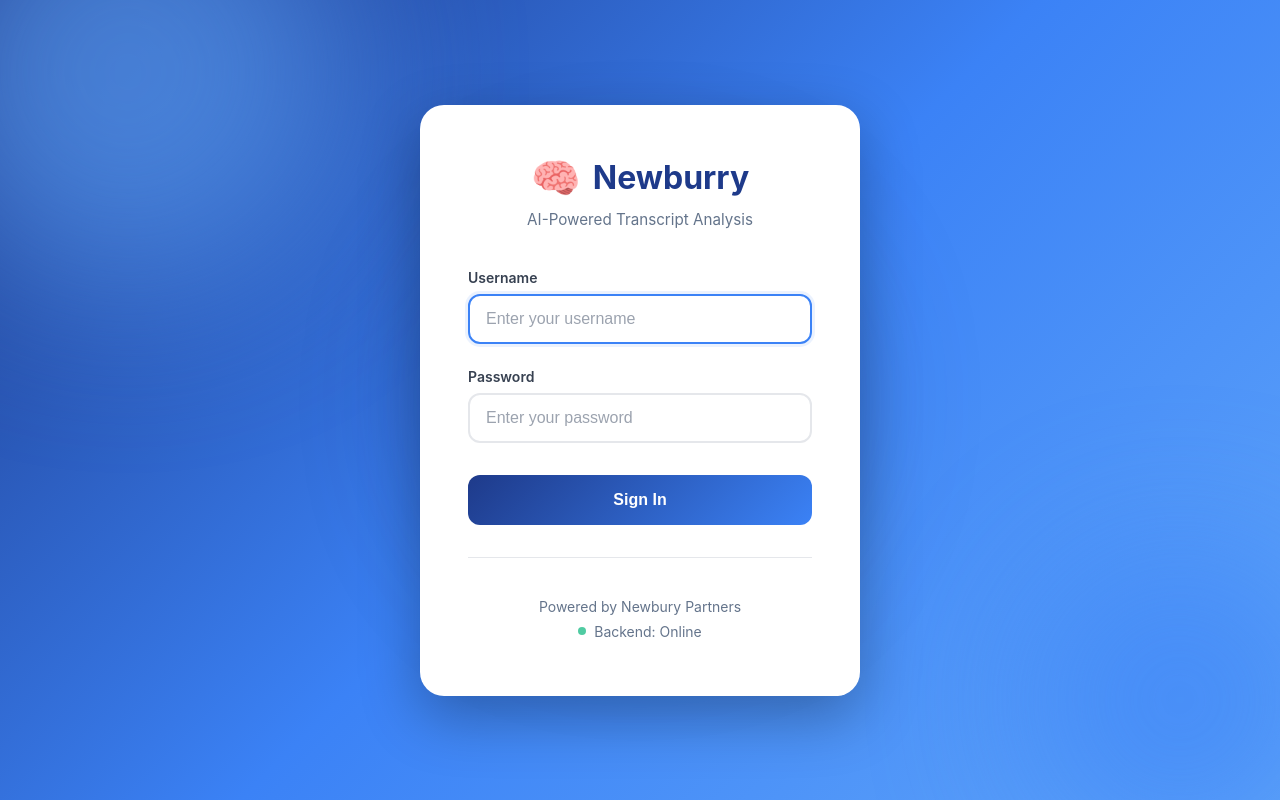
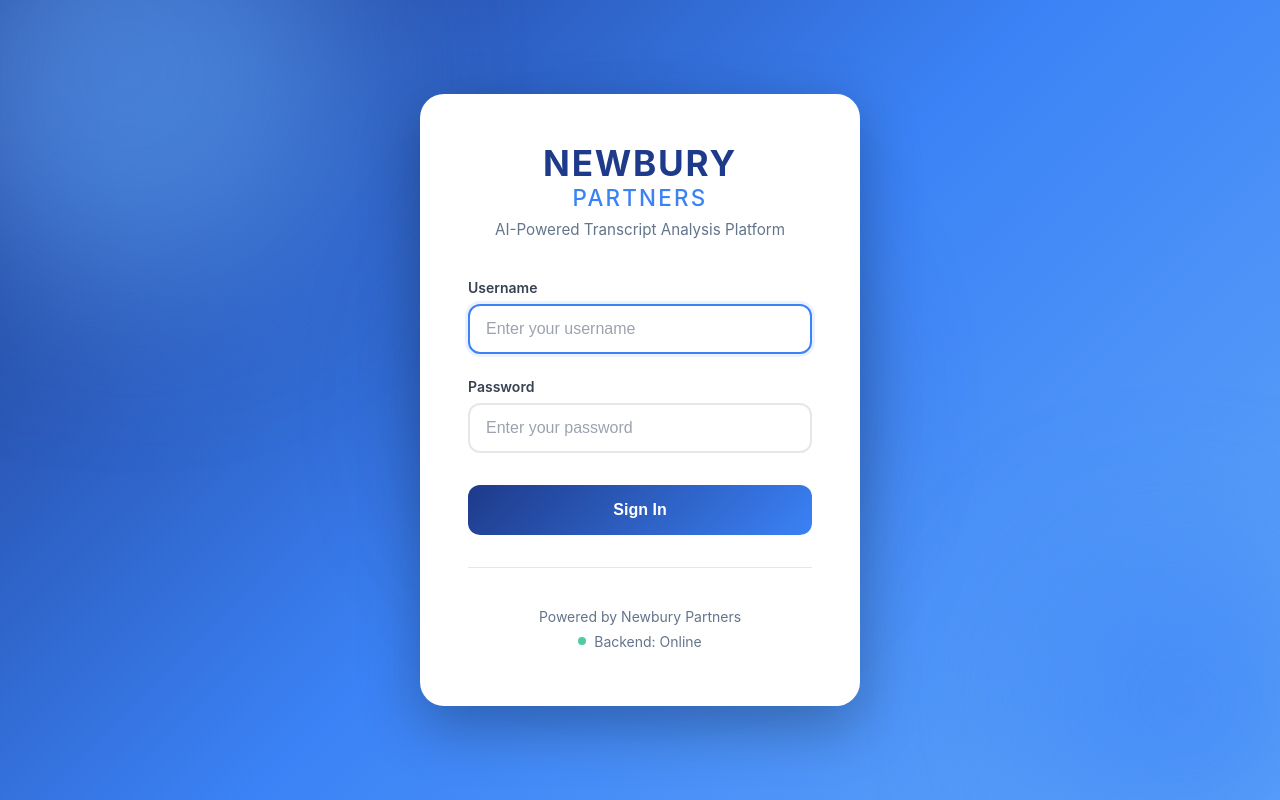
Before and after one commit to nbrain-team/newburry, a React (Create React App) app in the folder frontend/: page / in a window 1280 px wide. Built offline with nearby package versions, Linux system fonts and the light colour scheme; no server answers.

Commit message:
Add Newbury Partners branding to frontend

```diff
--- a/frontend/src/components/ChatInterface.css
+++ b/frontend/src/components/ChatInterface.css
@@ -21,16 +21,24 @@
 
 .logo-small {
   display: flex;
-  align-items: center;
-  gap: 0.5rem;
-  font-size: 1.25rem;
+  flex-direction: column;
+  align-items: flex-start;
   font-weight: 700;
-  color: #1E3A8A;
   margin-bottom: 1rem;
+  line-height: 1.1;
 }
 
-.logo-icon-small {
-  font-size: 1.5rem;
+.logo-newbury-small {
+  color: #1E3A8A;
+  font-size: 1.1rem;
+  letter-spacing: 0.05em;
+}
+
+.logo-partners-small {
+  color: #3B82F6;
+  font-size: 0.75rem;
+  letter-spacing: 0.1em;
+  font-weight: 500;
 }
 
 .new-chat-button {
--- a/frontend/src/components/ChatInterface.js
+++ b/frontend/src/components/ChatInterface.js
@@ -189,8 +189,8 @@ function ChatInterface({ user, onLogout, apiBase }) {
         <div className="sidebar">
           <div className="sidebar-header">
             <div className="logo-small">
-              <span className="logo-icon-small">🧠</span>
-              <span>Newburry</span>
+              <span className="logo-newbury-small">NEWBURY</span>
+              <span className="logo-partners-small">PARTNERS</span>
             </div>
             <button onClick={createNewSession} className="new-chat-button">
               <span className="plus-icon">+</span>
--- a/frontend/src/components/Login.css
+++ b/frontend/src/components/Login.css
@@ -76,21 +76,33 @@
 
 .logo {
   display: flex;
+  flex-direction: column;
   align-items: center;
   justify-content: center;
-  gap: 0.75rem;
   margin-bottom: 0.5rem;
 }
 
-.logo-icon {
-  font-size: 2.5rem;
+.logo-text {
+  display: flex;
+  flex-direction: column;
+  align-items: center;
+  font-size: 2rem;
+  font-weight: 700;
+  margin: 0;
+  line-height: 1.2;
 }
 
-.logo h1 {
-  font-size: 2rem;
-  font-weight: 700;
+.logo-newbury {
   color: #1E3A8A;
-  margin: 0;
+  font-size: 2.2rem;
+  letter-spacing: 0.05em;
+}
+
+.logo-partners {
+  color: #3B82F6;
+  font-size: 1.4rem;
+  letter-spacing: 0.1em;
+  font-weight: 500;
 }
 
 .tagline {
--- a/frontend/src/components/Login.js
+++ b/frontend/src/components/Login.js
@@ -46,10 +46,12 @@ function Login({ onLogin, apiBase }) {
       <div className="login-card">
         <div className="login-header">
           <div className="logo">
-            <div className="logo-icon">🧠</div>
-            <h1>Newburry</h1>
+            <h1 className="logo-text">
+              <span className="logo-newbury">NEWBURY</span>
+              <span className="logo-partners">PARTNERS</span>
+            </h1>
           </div>
-          <p className="tagline">AI-Powered Transcript Analysis</p>
+          <p className="tagline">AI-Powered Transcript Analysis Platform</p>
         </div>
 
         <form onSubmit={handleSubmit} className="login-form">
```
Also changed, not shown: frontend/public/newbury-logo.png (added).
